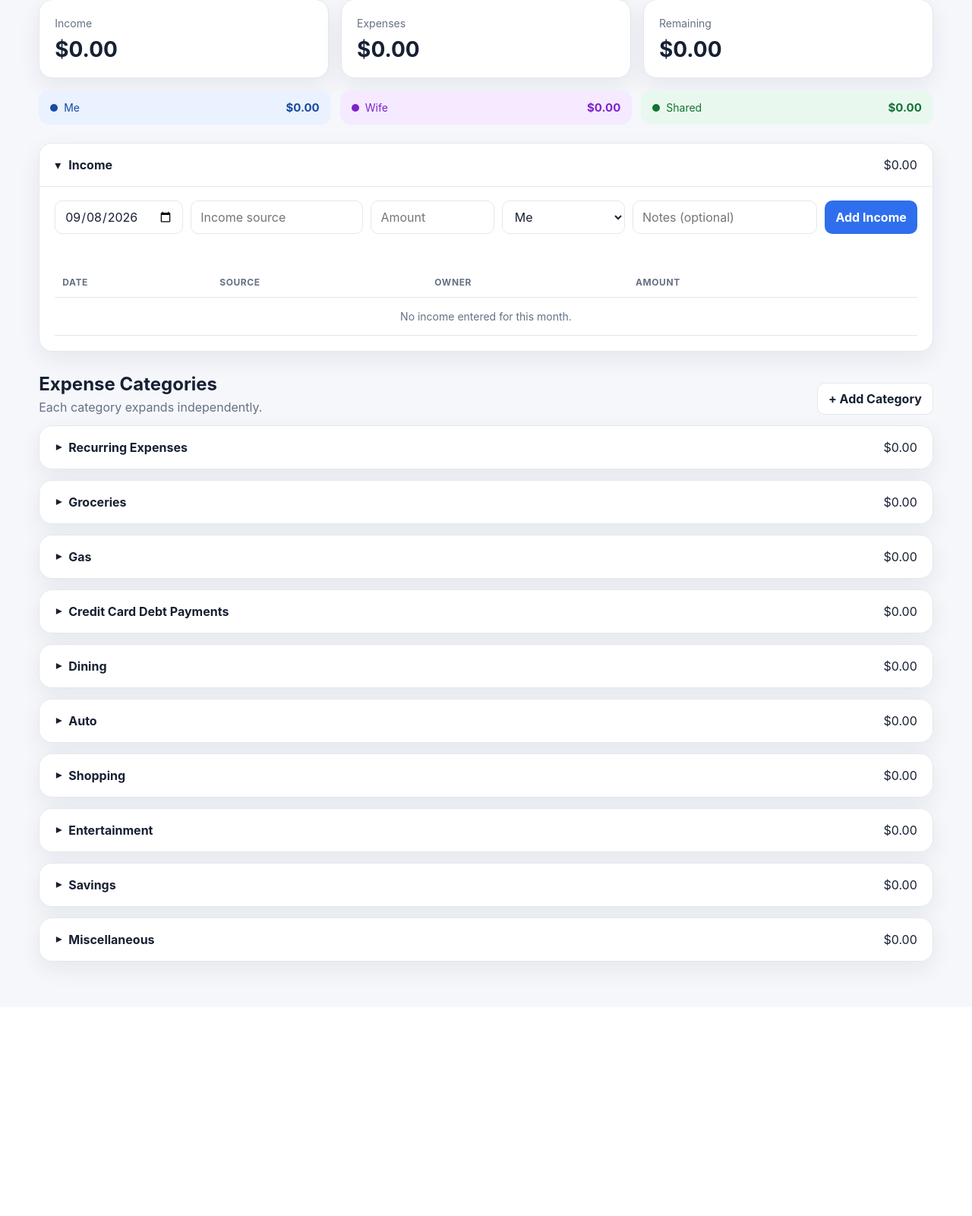
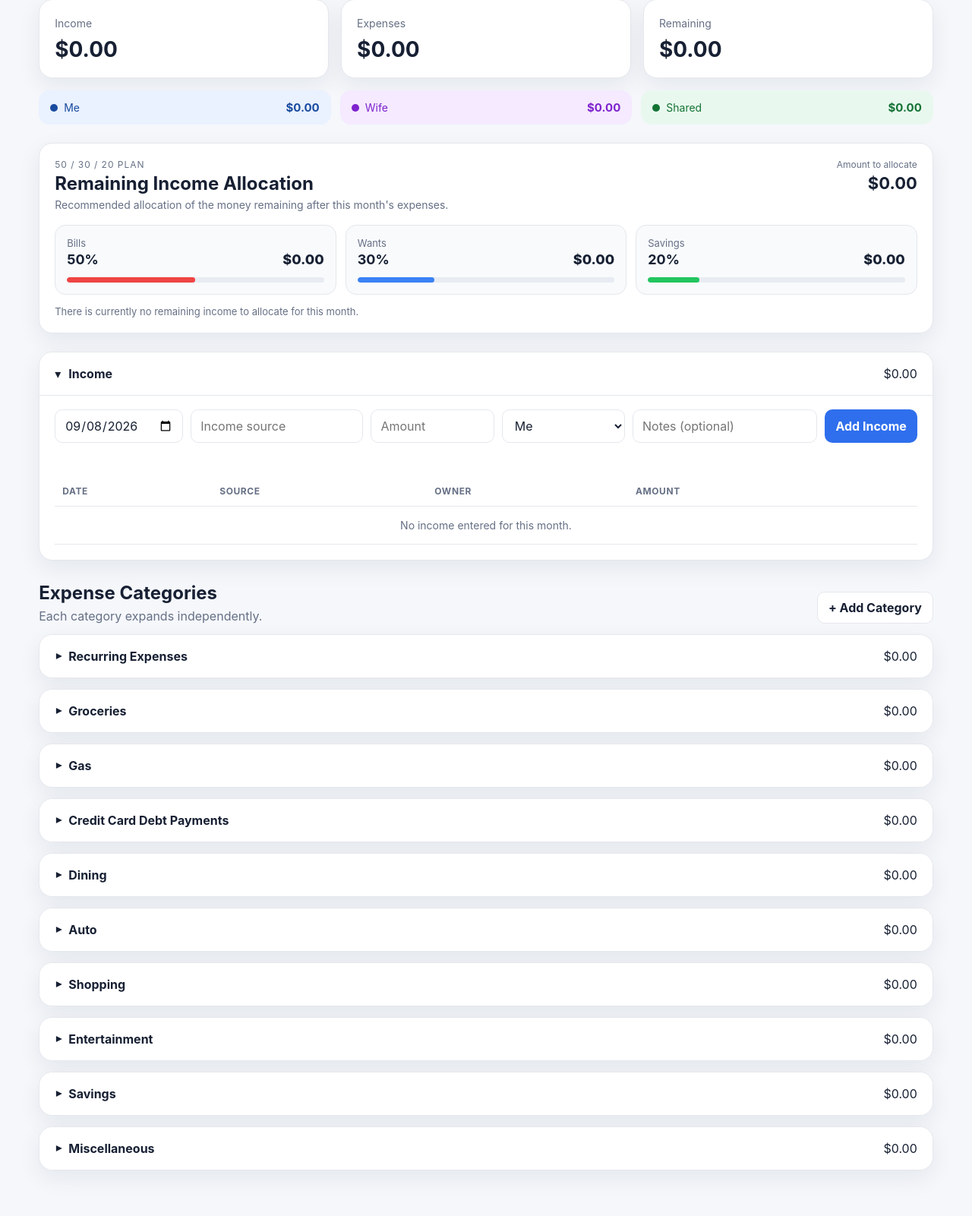
Before and after one commit to alexito200/household_budget_mvp_v1_1, a Flask app: page / in a window 1280 px wide. Shown: the part 151-1752 px from the top of the page at 76% size. Before the commit the page ends 1441 px from the top, so only its background shows below. Run offline with Flask 3, Linux system fonts and the light colour scheme; data comes from the database, SQL or seed files in the repository; both versions use the stored data as it was after the commit; data that the repository does not hold is empty.

Commit message:
50/30/20 allocation feature

```diff
--- a/static/app.js
+++ b/static/app.js
@@ -118,6 +118,8 @@ function renderSummary() {
   document.querySelector("#remainingTotal").textContent = money.format(remaining);
   document.querySelector("#incomeSectionTotal").textContent = money.format(incomeTotal);
 
+  renderAllocation(remaining);
+
   const ownerTotals = { Me: 0, Wife: 0, Shared: 0 };
   for (const expense of state.expenses) {
     ownerTotals[expense.owner] += Number(expense.amount);
@@ -126,6 +128,31 @@ function renderSummary() {
   document.querySelector("#meExpenseTotal").textContent = money.format(ownerTotals.Me);
   document.querySelector("#wifeExpenseTotal").textContent = money.format(ownerTotals.Wife);
   document.querySelector("#sharedExpenseTotal").textContent = money.format(ownerTotals.Shared);
+}
+
+function renderAllocation(remaining) {
+  const allocationBase = Math.max(remaining, 0);
+  const bills = allocationBase * 0.50;
+  const wants = allocationBase * 0.30;
+  const savings = allocationBase * 0.20;
+
+  document.querySelector("#allocationBase").textContent = money.format(allocationBase);
+  document.querySelector("#billsAllocation").textContent = money.format(bills);
+  document.querySelector("#wantsAllocation").textContent = money.format(wants);
+  document.querySelector("#savingsAllocation").textContent = money.format(savings);
+
+  const status = document.querySelector("#allocationStatus");
+
+  if (remaining < 0) {
+    status.textContent = `This month is currently ${money.format(Math.abs(remaining))} over income, so there is no remaining income to allocate yet.`;
+    status.className = "allocation-status allocation-status-deficit";
+  } else if (remaining === 0) {
+    status.textContent = "There is currently no remaining income to allocate for this month.";
+    status.className = "allocation-status";
+  } else {
+    status.textContent = `${money.format(allocationBase)} remaining is allocated as ${money.format(bills)} for bills, ${money.format(wants)} for wants, and ${money.format(savings)} for savings.`;
+    status.className = "allocation-status allocation-status-positive";
+  }
 }
 
 function renderIncome() {
--- a/static/styles.css
+++ b/static/styles.css
@@ -555,3 +555,122 @@ dialog::backdrop {
 #cancelIncomeEditButton {
   white-space: nowrap;
 }
+
+.allocation-panel {
+  background: var(--surface);
+  border: 1px solid var(--border);
+  border-radius: 18px;
+  padding: 20px;
+  margin: 0 0 24px;
+  box-shadow: var(--shadow);
+}
+
+.allocation-heading {
+  display: flex;
+  justify-content: space-between;
+  align-items: flex-start;
+  gap: 24px;
+  margin-bottom: 18px;
+}
+
+.allocation-heading h2 {
+  margin: 3px 0 5px;
+}
+
+.allocation-heading > div:first-child > p:last-child {
+  margin: 0;
+  color: var(--muted);
+  font-size: 14px;
+}
+
+.allocation-base {
+  min-width: 170px;
+  text-align: right;
+}
+
+.allocation-base span {
+  display: block;
+  color: var(--muted);
+  font-size: 12px;
+}
+
+.allocation-base strong {
+  display: block;
+  margin-top: 4px;
+  font-size: 22px;
+}
+
+.allocation-grid {
+  display: grid;
+  grid-template-columns: repeat(3, 1fr);
+  gap: 12px;
+}
+
+.allocation-card {
+  border: 1px solid var(--border);
+  border-radius: 14px;
+  padding: 15px;
+  background: var(--surface-soft);
+}
+
+.allocation-card-top {
+  display: flex;
+  align-items: flex-end;
+  justify-content: space-between;
+  gap: 12px;
+}
+
+.allocation-card-top > div {
+  display: grid;
+  gap: 3px;
+}
+
+.allocation-label {
+  color: var(--muted);
+  font-size: 13px;
+}
+
+.allocation-card-top strong,
+.allocation-amount {
+  font-size: 18px;
+}
+
+.allocation-amount {
+  font-weight: 800;
+}
+
+.allocation-track {
+  height: 7px;
+  margin-top: 13px;
+  border-radius: 999px;
+  overflow: hidden;
+  background: #e8ecf2;
+}
+
+.allocation-track span {
+  display: block;
+  height: 100%;
+  border-radius: inherit;
+}
+
+.allocation-bills .allocation-track span { background: #ef4444; }
+.allocation-wants .allocation-track span { background: #3b82f6; }
+.allocation-savings .allocation-track span { background: #22c55e; }
+
+.allocation-status {
+  margin: 14px 0 0;
+  color: var(--muted);
+  font-size: 13px;
+}
+
+.allocation-status-positive { color: #137333; }
+.allocation-status-deficit {
+  color: var(--danger);
+  font-weight: 600;
+}
+
+@media (max-width: 900px) {
+  .allocation-grid { grid-template-columns: 1fr; }
+  .allocation-heading { flex-direction: column; }
+  .allocation-base { text-align: left; }
+}
--- a/templates/index.html
+++ b/templates/index.html
@@ -58,6 +58,57 @@
         <span>Shared</span>
         <strong id="sharedExpenseTotal">$0.00</strong>
       </div>
+    </section>
+
+    <section class="allocation-panel">
+      <div class="allocation-heading">
+        <div>
+          <p class="eyebrow">50 / 30 / 20 plan</p>
+          <h2>Remaining Income Allocation</h2>
+          <p>Recommended allocation of the money remaining after this month's expenses.</p>
+        </div>
+        <div class="allocation-base">
+          <span>Amount to allocate</span>
+          <strong id="allocationBase">$0.00</strong>
+        </div>
+      </div>
+
+      <div class="allocation-grid">
+        <article class="allocation-card allocation-bills">
+          <div class="allocation-card-top">
+            <div>
+              <span class="allocation-label">Bills</span>
+              <strong>50%</strong>
+            </div>
+            <span class="allocation-amount" id="billsAllocation">$0.00</span>
+          </div>
+          <div class="allocation-track"><span style="width: 50%"></span></div>
+        </article>
+
+        <article class="allocation-card allocation-wants">
+          <div class="allocation-card-top">
+            <div>
+              <span class="allocation-label">Wants</span>
+              <strong>30%</strong>
+            </div>
+            <span class="allocation-amount" id="wantsAllocation">$0.00</span>
+          </div>
+          <div class="allocation-track"><span style="width: 30%"></span></div>
+        </article>
+
+        <article class="allocation-card allocation-savings">
+          <div class="allocation-card-top">
+            <div>
+              <span class="allocation-label">Savings</span>
+              <strong>20%</strong>
+            </div>
+            <span class="allocation-amount" id="savingsAllocation">$0.00</span>
+          </div>
+          <div class="allocation-track"><span style="width: 20%"></span></div>
+        </article>
+      </div>
+
+      <p class="allocation-status" id="allocationStatus"></p>
     </section>
 
     <section class="panel">
```
Also changed, not shown: budget.db, 1 other file.
